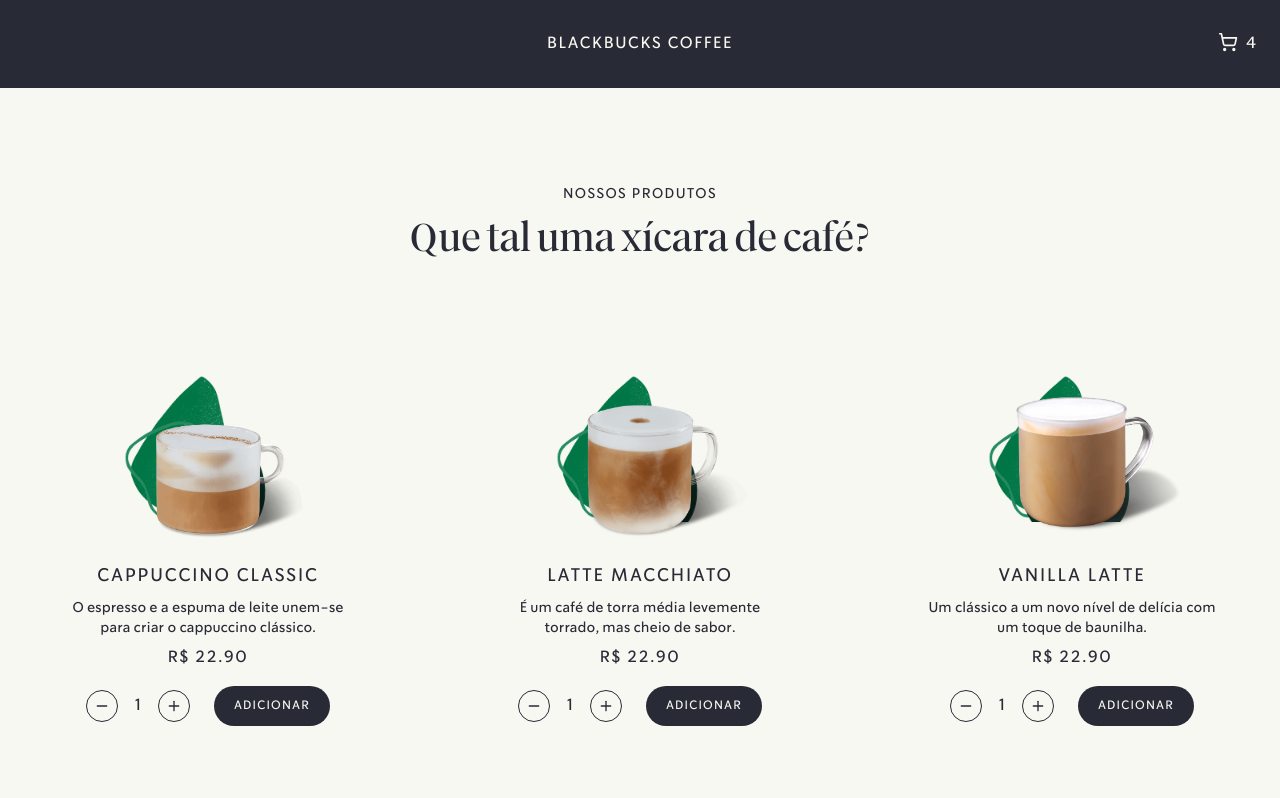
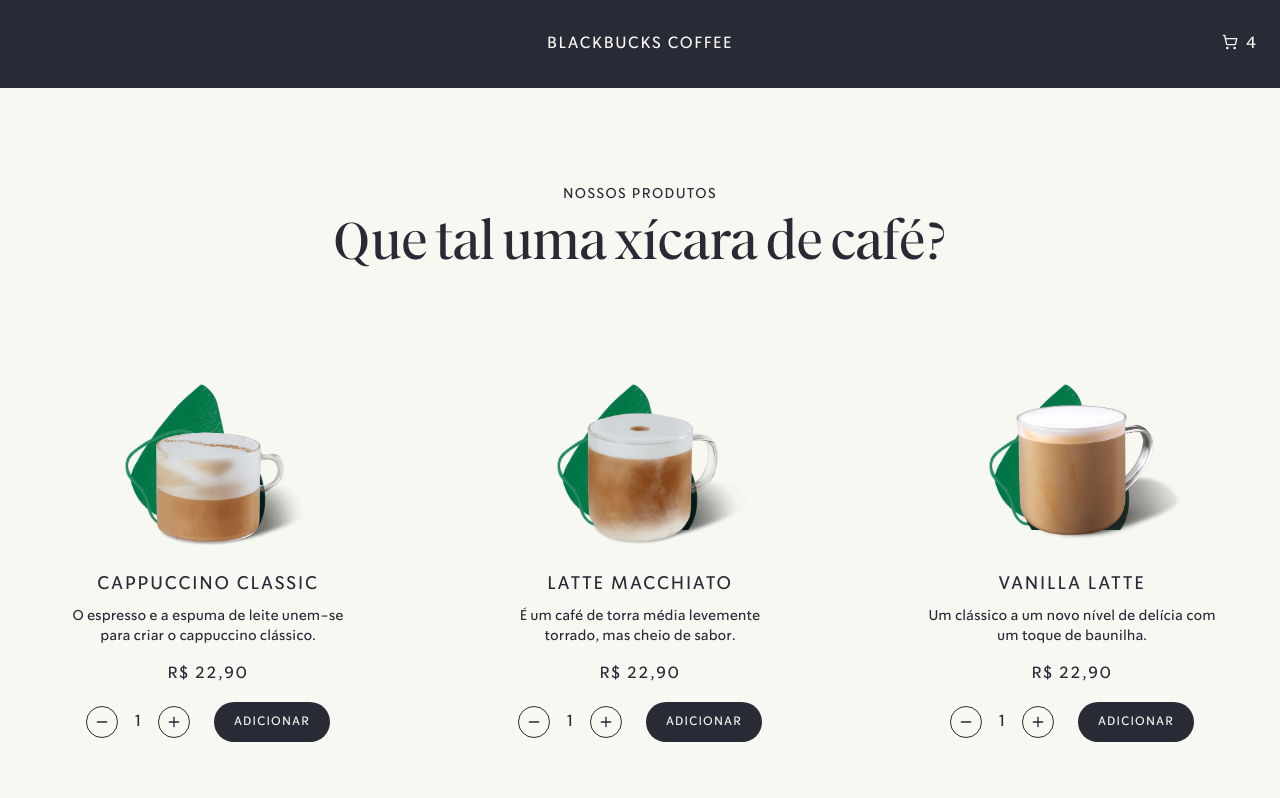
Before and after one commit to igornicoletti/react-coffee-store, a React (Vite) app: page / in a window 1280 px wide. Shown: the top 798 px of the page. Built offline with nearby package versions, Linux system fonts and the light colour scheme; data requests are answered from the project's data file.

Commit message:
updated layout

```diff
--- a/server/db.json
+++ b/server/db.json
@@ -5,7 +5,7 @@
       "image": "/images/cappuccino.png",
       "name": "Cappuccino Classic",
       "info": "O espresso e a espuma de leite unem-se para criar o cappuccino clássico.",
-      "price": "22.90",
+      "price": 22.90,
       "filter": [
         "traditional"
       ]
@@ -15,7 +15,7 @@
       "image": "/images/lattemacchiato.png",
       "name": "Latte Macchiato",
       "info": "É um café de torra média levemente torrado, mas cheio de sabor.",
-      "price": "22.90",
+      "price": 22.90,
       "filter": [
         "express",
         "hot"
@@ -26,7 +26,7 @@
       "image": "/images/vanillalatte.png",
       "name": "Vanilla Latte",
       "info": "Um clássico a um novo nível de delícia com um toque de baunilha.",
-      "price": "22.90",
+      "price": 22.90,
       "filter": [
         "express",
         "hot"
@@ -37,7 +37,7 @@
       "image": "/images/sparklingmint.png",
       "name": "Sparkling Mint",
       "info": "O café gelado ganha vida com um toque brilhante e apelativo de menta.",
-      "price": "24.50",
+      "price": 24.50,
       "filter": [
         "cold"
       ]
@@ -47,7 +47,7 @@
       "image": "/images/icedlatte.png",
       "name": "Iced Latte",
       "info": "Uma bebida fresca e refrescante que pode saborear a qualquer hora do dia.",
-      "price": "24.50",
+      "price": 24.50,
       "filter": [
         "express",
         "cold"
@@ -58,7 +58,7 @@
       "image": "/images/icedcaramelmacchiato.png",
       "name": "Iced Caramel",
       "info": "Café rico com um toque de baunilha, adoçado com um fio de caramelo.",
-      "price": "24.50",
+      "price": 24.50,
       "filter": [
         "express",
         "cold"
--- a/src/api/product.tsx
+++ b/src/api/product.tsx
@@ -2,9 +2,9 @@ const products = [
   {
     id: '1',
     image: '/images/cappuccino.png',
-    name: 'Cappuccino Classic',
+    name: 'Cappuccino',
     info: 'O espresso e a espuma de leite unem-se para criar o cappuccino clássico.',
-    price: '20,90',
+    price: 20.90,
     filter: ['traditional']
   },
   {
@@ -12,7 +12,7 @@ const products = [
     image: '/images/lattemacchiato.png',
     name: 'Latte Macchiato',
     info: 'É um café de torra média levemente torrado, mas cheio de sabor.',
-    price: '20,90',
+    price: 20.90,
     filter: ['express', 'hot']
   },
   {
@@ -20,7 +20,7 @@ const products = [
     image: '/images/vanillalatte.png',
     name: 'Vanilla Latte',
     info: 'Um clássico a um novo nível de delícia com um toque de baunilha.',
-    price: '20,90',
+    price: 20.90,
     filter: ['express', 'hot']
   },
   {
@@ -28,7 +28,7 @@ const products = [
     image: '/images/sparklingmint.png',
     name: 'Sparkling Mint',
     info: 'O café gelado ganha vida com um toque brilhante e apelativo de menta.',
-    price: '20,90',
+    price: 20.90,
     filter: ['cold']
   },
   {
@@ -36,7 +36,7 @@ const products = [
     image: '/images/icedlatte.png',
     name: 'Iced Latte',
     info: 'Uma bebida fresca e refrescante que pode saborear a qualquer hora do dia.',
-    price: '20,90',
+    price: 20.90,
     filter: ['express', 'cold']
   },
   {
@@ -44,7 +44,7 @@ const products = [
     image: '/images/icedcaramelmacchiato.png',
     name: 'Iced Caramel',
     info: 'Café rico com um toque de baunilha, adoçado com um fio de caramelo.',
-    price: '20,90',
+    price: 20.90,
     filter: ['express', 'cold']
   }
 ]
--- a/src/components/product.tsx
+++ b/src/components/product.tsx
@@ -3,20 +3,20 @@ import { MinusIcon, PlusIcon } from 'lucide-react'
 import { ProductProps } from '../types'
 import { ProductVariants } from '../styles'
 
-const { productactions, productadd, productamount, productbackdrop, productcard, productcontrols, productdescript, producticon, productimage, productinfo, productinput, productname, productprice } = ProductVariants()
+const { productactions, productadd, productamount, productbackdrop, productcard, productcontrols, producticon, productimage, productinfo, productinput, productname, productprice } = ProductVariants()
 
 export const ProductComponent = ({ image, name, info, price }: ProductProps) => {
+  const currentFormat = new Intl.NumberFormat('pt-br', { currency: 'BRL', style: 'currency' })
+
   return (
     <div className={productcard()}>
       <div className={productbackdrop()}>
         <img src={'/images/backdropproduct.png'} alt={''} />
         <img className={productimage()} src={image} alt={name} />
       </div>
-      <div className={productdescript()}>
-        <p className={productname()}>{name}</p>
-        <p className={productinfo()}>{info}</p>
-        <p className={productprice()}>R$ {price}</p>
-      </div>
+      <p className={productname()}>{name}</p>
+      <p className={productinfo()}>{info}</p>
+      <p className={productprice()}>{currentFormat.format(price)}</p>
       <div className={productactions()}>
         <div className={productcontrols()}>
           <button className={productamount()}>
--- a/src/index.css
+++ b/src/index.css
@@ -10,6 +10,7 @@
     font-display: swap;
     src: url(/fonts/SoDoSans-Regular.woff2) format('woff2');
   }
+
   @font-face {
     font-family: 'LanderGrande';
     font-style: normal;
--- a/src/styles/product.tsx
+++ b/src/styles/product.tsx
@@ -3,22 +3,21 @@ import { tv } from 'tailwind-variants'
 export const ProductVariants = tv({
   slots: {
     productcontent: 'flex flex-col items-center gap-24 py-24',
-    producthead: 'flex flex-col items-center text-center gap-4',
+    producthead: 'flex flex-col items-center text-center gap-4 px-8',
     productsubtitle: 'tracking-widest uppercase text-sm',
-    producttitle: 'font-lander text-2xl md:text-4xl',
-    productitems: 'w-full grid grid-cols-1 md:grid-cols-2 lg:grid-cols-3 gap-16 lg:gap-y-24',
-    productcard: 'w-full max-w-72 mx-auto flex flex-col gap-4',
+    producttitle: 'font-lander text-4xl xl:text-5xl',
+    productitems: 'w-full grid grid-cols-1 md:grid-cols-2 lg:grid-cols-3 gap-16 lg:gap-y-28',
+    productcard: 'w-full max-w-72 mx-auto flex flex-col text-center gap-2',
     productbackdrop: 'relative',
     productimage: 'absolute -bottom-6',
-    productdescript: 'flex flex-col items-center text-center gap-2 pt-6',
-    productname: 'tracking-widest uppercase text-lg',
+    productname: 'tracking-widest uppercase text-lg pt-8',
     productinfo: 'text-sm',
-    productprice: 'tracking-widest',
-    productactions: 'flex items-center justify-center gap-6 mt-auto',
+    productprice: 'tracking-widest pt-2',
+    productactions: 'flex items-center justify-center gap-6 pt-2 mt-auto',
     productcontrols: 'flex items-center justify-center',
     productamount: 'w-8 h-8 flex items-center justify-center rounded-full border border-in-dark hover:bg-in-dark hover:text-in-white focus:outline-none transition ease-in-out duration-200',
     producticon: 'size-4 shrink-0',
     productinput: 'w-10 text-center bg-transparent focus:outline-none',
-    productadd: 'h-10 px-5 flex items-center justify-center rounded-full bg-in-dark text-in-white focus:outline-none tracking-widest uppercase text-xs hover:font-bold transition ease-in-out duration-200',
+    productadd: 'h-10 px-5 flex items-center justify-center rounded-full bg-in-dark text-in-white focus:outline-none tracking-widest uppercase text-xs',
   }
 })
--- a/src/styles/root.tsx
+++ b/src/styles/root.tsx
@@ -7,7 +7,7 @@ export const RootVariants = tv({
     rootcontainer: 'relative w-full max-w-screen-xl mx-auto px-6',
     rootheader: 'relative flex flex-col items-center text-center gap-16 py-8',
     roottitle: 'tracking-widest uppercase',
-    rootcart: 'absolute right-0 flex items-start gap-2',
-    rooticon: 'size-5 shrink-0',
+    rootcart: 'absolute right-0 flex items-center gap-2',
+    rooticon: 'size-4 shrink-0 -mt-1',
   }
 })
--- a/src/types/product.tsx
+++ b/src/types/product.tsx
@@ -3,6 +3,6 @@ export type ProductProps = {
   image: string
   name: string
   info: string
-  price: string
+  price: number
   filter: string[]
 }
--- a/tailwind.config.js
+++ b/tailwind.config.js
@@ -1,6 +1,5 @@
 /** @type {import('tailwindcss').Config} */
-
-import plugin from 'tailwindcss/plugin'
+import defaultTheme from 'tailwindcss/defaultTheme'
 
 export default {
   content: [
@@ -12,30 +11,14 @@ export default {
       colors: {
         'in-dark': '#282A36',
         'in-white': '#F8F8F2',
+        'in-thumb': '#F8F8F210',
+        'in-track': '#64748b29',
       }
     },
     fontFamily: {
-      sans: ['"SoDoSans", sans-serif'],
+      sans: ['SoDoSans', ...defaultTheme.fontFamily.sans],
       lander: 'LanderGrande',
     }
   },
-  plugins: [
-    plugin(({ addUtilities }) =>
-      addUtilities({
-        '.scrollbar': {
-          '&::-webkit-scrollbar': {
-            width: '0.75rem',
-            backgroundColor: 'transparent'
-          },
-          '&::-webkit-scrollbar-track': {
-            backgroundColor: 'transparent'
-          },
-          '&::-webkit-scrollbar-thumb': {
-            borderRadius: '2rem',
-            backgroundColor: '#F4F4EE'
-          }
-        }
-      })
-    )
-  ]
+  plugins: []
 }
```
